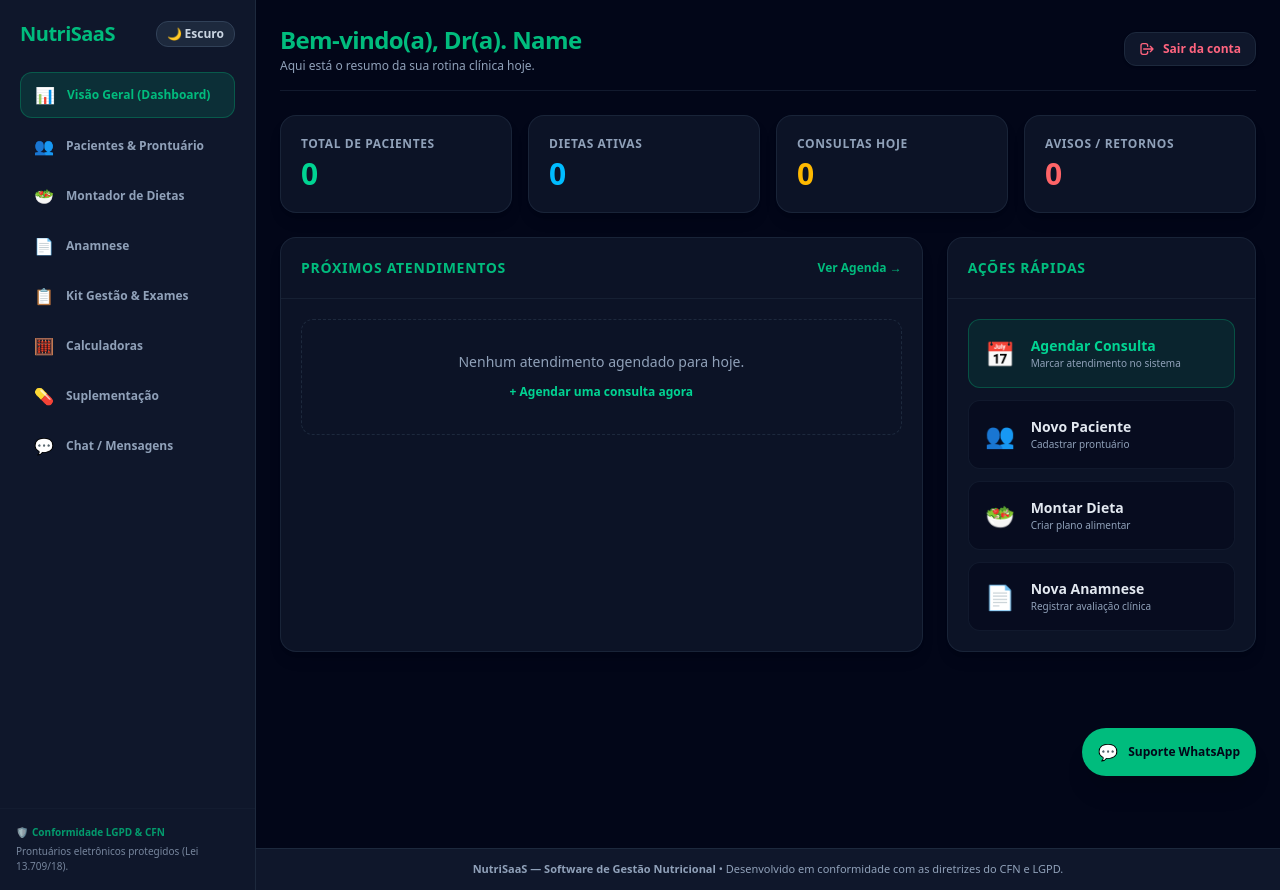
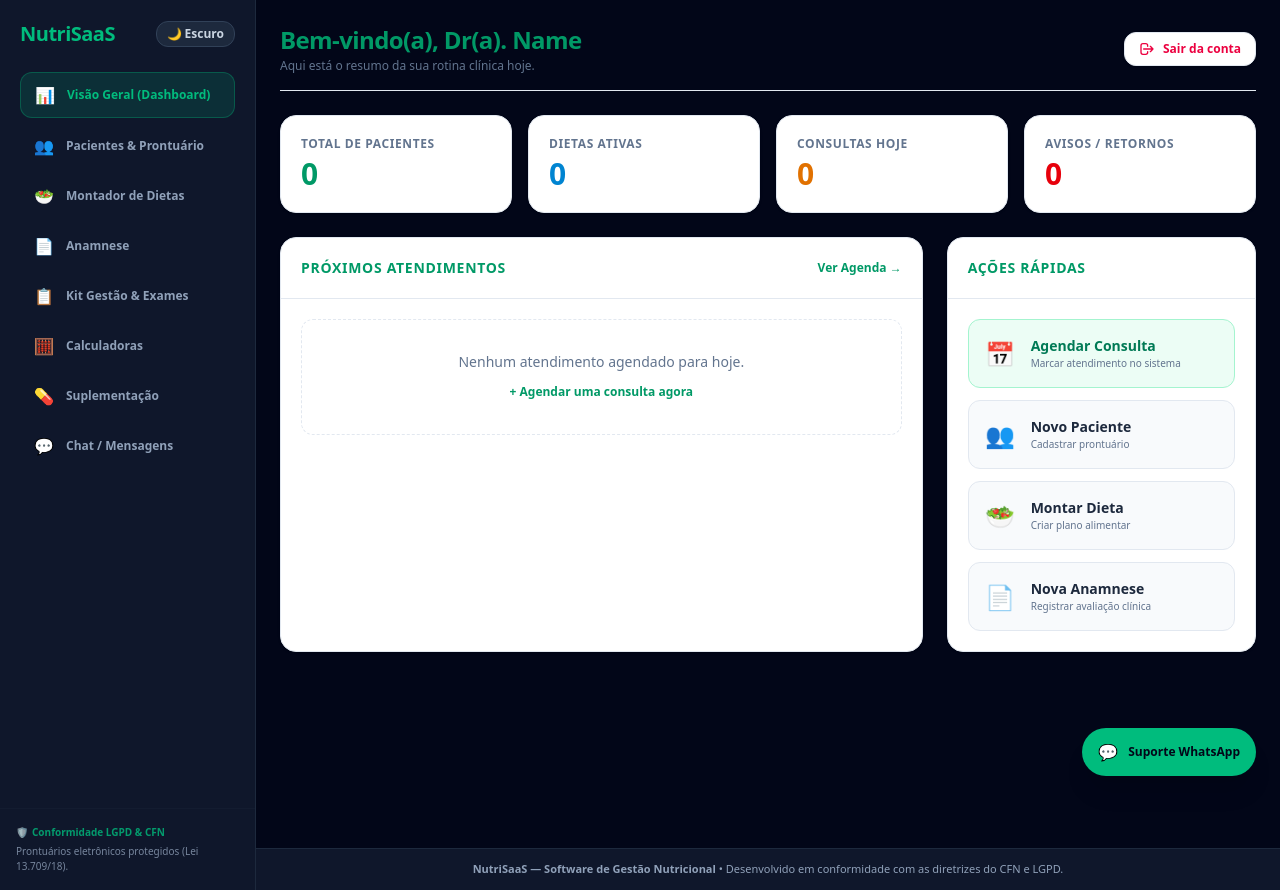
Before and after one commit to webdesignermarlon-code/nutrisaas, a Next.js app: page /dashboard in a window 1280 px wide. Both pictures are taken after typing "name@example.com", "Sample123" into the empty fields and a click on the button "Entrar no Sistema". Built offline with nearby package versions, Linux system fonts and the light colour scheme.

Commit message:
Corrige alternancia dinamica de temas claro e escuro no dashboard

```diff
--- a/app/dashboard/page.tsx
+++ b/app/dashboard/page.tsx
@@ -108,17 +108,17 @@ export default function DashboardPage() {
       <div className="space-y-6 animate-in fade-in duration-500 relative min-h-screen pb-16">
 
         {/* Cabeçalho */}
-        <div className="flex items-center justify-between border-b border-slate-800/60 pb-4">
+        <div className="flex items-center justify-between border-b border-slate-200 dark:border-slate-800/60 pb-4">
           <div>
-            <h1 className="text-2xl font-bold text-emerald-500 tracking-tight">
+            <h1 className="text-2xl font-bold text-emerald-600 dark:text-emerald-500 tracking-tight">
               Bem-vindo(a), Dr(a). {nomeUsuario}
             </h1>
-            <p className="text-xs text-slate-400 mt-0.5">Aqui está o resumo da sua rotina clínica hoje.</p>
+            <p className="text-xs text-slate-500 dark:text-slate-400 mt-0.5">Aqui está o resumo da sua rotina clínica hoje.</p>
           </div>
 
           <button
             onClick={handleLogout}
-            className="flex items-center gap-2 px-3.5 py-2 rounded-xl bg-slate-900 border border-slate-800 text-xs font-semibold text-rose-400 hover:bg-rose-500/10 hover:border-rose-500/30 transition-all shadow-sm"
+            className="flex items-center gap-2 px-3.5 py-2 rounded-xl bg-white dark:bg-slate-900 border border-slate-200 dark:border-slate-800 text-xs font-semibold text-rose-600 dark:text-rose-400 hover:bg-rose-50 dark:hover:bg-rose-500/10 hover:border-rose-300 dark:hover:border-rose-500/30 transition-all shadow-sm"
             title="Encerrar sessão"
           >
             <svg className="w-4 h-4" fill="none" stroke="currentColor" viewBox="0 0 24 24">
@@ -130,63 +130,63 @@ export default function DashboardPage() {
 
         {/* Cards de Métricas */}
         <div className="grid grid-cols-1 sm:grid-cols-2 lg:grid-cols-4 gap-4">
-          <div className="p-5 rounded-2xl border border-slate-800/80 bg-slate-900/80 shadow-lg flex flex-col gap-1 hover:border-emerald-500/30 transition-colors">
-            <span className="text-xs font-bold text-slate-400 uppercase tracking-wider">Total de Pacientes</span>
-            <span className="text-3xl font-extrabold text-emerald-400">0</span>
+          <div className="p-5 rounded-2xl border border-slate-200 dark:border-slate-800/80 bg-white dark:bg-slate-900/80 shadow-sm dark:shadow-lg flex flex-col gap-1 hover:border-emerald-500/40 transition-colors">
+            <span className="text-xs font-bold text-slate-500 dark:text-slate-400 uppercase tracking-wider">Total de Pacientes</span>
+            <span className="text-3xl font-extrabold text-emerald-600 dark:text-emerald-400">0</span>
           </div>
-          <div className="p-5 rounded-2xl border border-slate-800/80 bg-slate-900/80 shadow-lg flex flex-col gap-1 hover:border-sky-500/30 transition-colors">
-            <span className="text-xs font-bold text-slate-400 uppercase tracking-wider">Dietas Ativas</span>
-            <span className="text-3xl font-extrabold text-sky-400">0</span>
+          <div className="p-5 rounded-2xl border border-slate-200 dark:border-slate-800/80 bg-white dark:bg-slate-900/80 shadow-sm dark:shadow-lg flex flex-col gap-1 hover:border-sky-500/40 transition-colors">
+            <span className="text-xs font-bold text-slate-500 dark:text-slate-400 uppercase tracking-wider">Dietas Ativas</span>
+            <span className="text-3xl font-extrabold text-sky-600 dark:text-sky-400">0</span>
           </div>
-          <div className="p-5 rounded-2xl border border-slate-800/80 bg-slate-900/80 shadow-lg flex flex-col gap-1 hover:border-amber-500/30 transition-colors">
-            <span className="text-xs font-bold text-slate-400 uppercase tracking-wider">Consultas Hoje</span>
-            <span className="text-3xl font-extrabold text-amber-400">{atendimentos.length}</span>
+          <div className="p-5 rounded-2xl border border-slate-200 dark:border-slate-800/80 bg-white dark:bg-slate-900/80 shadow-sm dark:shadow-lg flex flex-col gap-1 hover:border-amber-500/40 transition-colors">
+            <span className="text-xs font-bold text-slate-500 dark:text-slate-400 uppercase tracking-wider">Consultas Hoje</span>
+            <span className="text-3xl font-extrabold text-amber-600 dark:text-amber-400">{atendimentos.length}</span>
           </div>
-          <div className="p-5 rounded-2xl border border-slate-800/80 bg-slate-900/80 shadow-lg flex flex-col gap-1 hover:border-red-500/30 transition-colors">
-            <span className="text-xs font-bold text-slate-400 uppercase tracking-wider">Avisos / Retornos</span>
-            <span className="text-3xl font-extrabold text-red-400">0</span>
+          <div className="p-5 rounded-2xl border border-slate-200 dark:border-slate-800/80 bg-white dark:bg-slate-900/80 shadow-sm dark:shadow-lg flex flex-col gap-1 hover:border-red-500/40 transition-colors">
+            <span className="text-xs font-bold text-slate-500 dark:text-slate-400 uppercase tracking-wider">Avisos / Retornos</span>
+            <span className="text-3xl font-extrabold text-red-600 dark:text-red-400">0</span>
           </div>
         </div>
 
         {/* Área Inferior */}
         <div className="grid grid-cols-1 lg:grid-cols-3 gap-6">
-          <div className="lg:col-span-2 rounded-2xl border border-slate-800/80 bg-slate-900/80 shadow-lg overflow-hidden flex flex-col">
-            <div className="p-5 border-b border-slate-800/60 flex justify-between items-center">
-              <h2 className="text-sm font-bold uppercase text-emerald-500 tracking-wider">Próximos Atendimentos</h2>
-              <button className="text-xs font-bold text-emerald-500 hover:text-emerald-400 transition-colors">Ver Agenda &rarr;</button>
+          <div className="lg:col-span-2 rounded-2xl border border-slate-200 dark:border-slate-800/80 bg-white dark:bg-slate-900/80 shadow-sm dark:shadow-lg overflow-hidden flex flex-col">
+            <div className="p-5 border-b border-slate-200 dark:border-slate-800/60 flex justify-between items-center">
+              <h2 className="text-sm font-bold uppercase text-emerald-600 dark:text-emerald-500 tracking-wider">Próximos Atendimentos</h2>
+              <button className="text-xs font-bold text-emerald-600 dark:text-emerald-500 hover:text-emerald-400 transition-colors">Ver Agenda &rarr;</button>
             </div>
 
             <div className="p-5 space-y-3 flex-1">
               {atendimentos.length === 0 ? (
-                <div className="p-8 text-center border border-dashed border-slate-800 rounded-xl">
-                  <p className="text-sm text-slate-400">Nenhum atendimento agendado para hoje.</p>
+                <div className="p-8 text-center border border-dashed border-slate-200 dark:border-slate-800 rounded-xl">
+                  <p className="text-sm text-slate-500 dark:text-slate-400">Nenhum atendimento agendado para hoje.</p>
                   <button
                     onClick={() => setModalAgendarAberto(true)}
-                    className="mt-3 text-xs text-emerald-400 hover:underline font-semibold"
+                    className="mt-3 text-xs text-emerald-600 dark:text-emerald-400 hover:underline font-semibold"
                   >
                     + Agendar uma consulta agora
                   </button>
                 </div>
               ) : (
                 atendimentos.map((paciente) => (
-                  <div key={paciente.id} className="flex items-center justify-between p-4 rounded-xl bg-slate-950/50 border border-slate-800/50 hover:border-emerald-500/30 transition-all shadow-sm">
+                  <div key={paciente.id} className="flex items-center justify-between p-4 rounded-xl bg-slate-50 dark:bg-slate-950/50 border border-slate-200 dark:border-slate-800/50 hover:border-emerald-500/30 transition-all shadow-sm">
                     <div className="flex items-center gap-4">
-                      <div className="w-10 h-10 rounded-full bg-emerald-500/10 flex items-center justify-center text-emerald-500 font-bold text-lg border border-emerald-500/20">
+                      <div className="w-10 h-10 rounded-full bg-emerald-500/10 flex items-center justify-center text-emerald-600 dark:text-emerald-500 font-bold text-lg border border-emerald-500/20">
                         {paciente.nome.charAt(0).toUpperCase()}
                       </div>
                       <div>
-                        <p className="text-sm font-bold text-slate-200">{paciente.nome}</p>
-                        <p className="text-[11px] text-slate-400">{paciente.tipo}</p>
+                        <p className="text-sm font-bold text-slate-800 dark:text-slate-200">{paciente.nome}</p>
+                        <p className="text-[11px] text-slate-500 dark:text-slate-400">{paciente.tipo}</p>
                       </div>
                     </div>
 
                     <div className="flex items-center gap-3">
-                      <span className="text-xs font-bold text-emerald-400 bg-emerald-400/10 px-3 py-1.5 rounded-lg border border-emerald-400/20">
+                      <span className="text-xs font-bold text-emerald-600 dark:text-emerald-400 bg-emerald-50 dark:bg-emerald-400/10 px-3 py-1.5 rounded-lg border border-emerald-200 dark:border-emerald-400/20">
                         {paciente.hora}
                       </span>
                       <button
                         onClick={() => handleCancelarConsulta(paciente.id)}
-                        className="text-xs text-red-400/80 hover:text-red-400 hover:bg-red-500/10 px-2.5 py-1.5 rounded-lg transition-colors border border-transparent hover:border-red-500/20"
+                        className="text-xs text-red-500 hover:text-red-600 dark:text-red-400/80 dark:hover:text-red-400 hover:bg-red-50 dark:hover:bg-red-500/10 px-2.5 py-1.5 rounded-lg transition-colors border border-transparent hover:border-red-200 dark:hover:border-red-500/20"
                         title="Cancelar consulta"
                       >
                         Cancelar
@@ -198,44 +198,44 @@ export default function DashboardPage() {
             </div>
           </div>
 
-          <div className="rounded-2xl border border-slate-800/80 bg-slate-900/80 shadow-lg flex flex-col">
-            <div className="p-5 border-b border-slate-800/60">
-              <h2 className="text-sm font-bold uppercase text-emerald-500 tracking-wider">Ações Rápidas</h2>
+          <div className="rounded-2xl border border-slate-200 dark:border-slate-800/80 bg-white dark:bg-slate-900/80 shadow-sm dark:shadow-lg flex flex-col">
+            <div className="p-5 border-b border-slate-200 dark:border-slate-800/60">
+              <h2 className="text-sm font-bold uppercase text-emerald-600 dark:text-emerald-500 tracking-wider">Ações Rápidas</h2>
             </div>
 
             <div className="p-5 flex flex-col gap-3">
               <button
                 onClick={() => setModalAgendarAberto(true)}
-                className="w-full text-left p-4 rounded-xl bg-emerald-500/10 border border-emerald-500/30 hover:border-emerald-500 hover:bg-emerald-500/20 transition-all flex items-center gap-4 group"
+                className="w-full text-left p-4 rounded-xl bg-emerald-50 dark:bg-emerald-500/10 border border-emerald-200 dark:border-emerald-500/30 hover:border-emerald-500 hover:bg-emerald-100 dark:hover:bg-emerald-500/20 transition-all flex items-center gap-4 group"
               >
                 <span className="text-2xl group-hover:scale-110 transition-transform">📅</span>
                 <div>
-                  <p className="text-sm font-bold text-emerald-400">Agendar Consulta</p>
-                  <p className="text-[10px] text-slate-400">Marcar atendimento no sistema</p>
+                  <p className="text-sm font-bold text-emerald-700 dark:text-emerald-400">Agendar Consulta</p>
+                  <p className="text-[10px] text-slate-500 dark:text-slate-400">Marcar atendimento no sistema</p>
                 </div>
               </button>
 
-              <Link href="/dashboard/pacientes" className="w-full text-left p-4 rounded-xl bg-slate-950/50 border border-slate-800/50 hover:border-emerald-500/50 hover:bg-emerald-500/5 transition-all flex items-center gap-4 group">
+              <Link href="/dashboard/pacientes" className="w-full text-left p-4 rounded-xl bg-slate-50 dark:bg-slate-950/50 border border-slate-200 dark:border-slate-800/50 hover:border-emerald-500/50 hover:bg-emerald-50/50 dark:hover:bg-emerald-500/5 transition-all flex items-center gap-4 group">
                 <span className="text-2xl group-hover:scale-110 transition-transform">👥</span>
                 <div>
-                  <p className="text-sm font-bold text-slate-200">Novo Paciente</p>
-                  <p className="text-[10px] text-slate-400">Cadastrar prontuário</p>
+                  <p className="text-sm font-bold text-slate-800 dark:text-slate-200">Novo Paciente</p>
+                  <p className="text-[10px] text-slate-500 dark:text-slate-400">Cadastrar prontuário</p>
                 </div>
               </Link>
 
-              <Link href="/dashboard/dietas" className="w-full text-left p-4 rounded-xl bg-slate-950/50 border border-slate-800/50 hover:border-sky-500/50 hover:bg-sky-500/5 transition-all flex items-center gap-4 group">
+              <Link href="/dashboard/dietas" className="w-full text-left p-4 rounded-xl bg-slate-50 dark:bg-slate-950/50 border border-slate-200 dark:border-slate-800/50 hover:border-sky-500/50 hover:bg-sky-50/50 dark:hover:bg-sky-500/5 transition-all flex items-center gap-4 group">
                 <span className="text-2xl group-hover:scale-110 transition-transform">🥗</span>
                 <div>
-                  <p className="text-sm font-bold text-slate-200">Montar Dieta</p>
-                  <p className="text-[10px] text-slate-400">Criar plano alimentar</p>
+                  <p className="text-sm font-bold text-slate-800 dark:text-slate-200">Montar Dieta</p>
+                  <p className="text-[10px] text-slate-500 dark:text-slate-400">Criar plano alimentar</p>
                 </div>
               </Link>
 
-              <Link href="/dashboard/anamnese" className="w-full text-left p-4 rounded-xl bg-slate-950/50 border border-slate-800/50 hover:border-amber-500/50 hover:bg-amber-500/5 transition-all flex items-center gap-4 group">
+              <Link href="/dashboard/anamnese" className="w-full text-left p-4 rounded-xl bg-slate-50 dark:bg-slate-950/50 border border-slate-200 dark:border-slate-800/50 hover:border-amber-500/50 hover:bg-amber-50/50 dark:hover:bg-amber-500/5 transition-all flex items-center gap-4 group">
                 <span className="text-2xl group-hover:scale-110 transition-transform">📄</span>
                 <div>
-                  <p className="text-sm font-bold text-slate-200">Nova Anamnese</p>
-                  <p className="text-[10px] text-slate-400">Registrar avaliação clínica</p>
+                  <p className="text-sm font-bold text-slate-800 dark:text-slate-200">Nova Anamnese</p>
+                  <p className="text-[10px] text-slate-500 dark:text-slate-400">Registrar avaliação clínica</p>
                 </div>
               </Link>
             </div>
@@ -244,32 +244,32 @@ export default function DashboardPage() {
 
         {/* Modal Agendar Consulta */}
         {modalAgendarAberto && (
-          <div className="fixed inset-0 bg-slate-950/80 backdrop-blur-sm z-50 flex items-center justify-center p-4">
-            <div className="w-full max-w-md rounded-2xl border border-slate-800 bg-slate-900 p-6 shadow-2xl space-y-4">
-              <div className="flex justify-between items-center border-b border-slate-800 pb-3">
-                <h3 className="text-lg font-bold text-emerald-500">Agendar Consulta</h3>
-                <button onClick={() => setModalAgendarAberto(false)} className="text-slate-400 hover:text-white">✕</button>
+          <div className="fixed inset-0 bg-slate-950/60 backdrop-blur-sm z-50 flex items-center justify-center p-4">
+            <div className="w-full max-w-md rounded-2xl border border-slate-200 dark:border-slate-800 bg-white dark:bg-slate-900 p-6 shadow-2xl space-y-4">
+              <div className="flex justify-between items-center border-b border-slate-200 dark:border-slate-800 pb-3">
+                <h3 className="text-lg font-bold text-emerald-600 dark:text-emerald-500">Agendar Consulta</h3>
+                <button onClick={() => setModalAgendarAberto(false)} className="text-slate-400 hover:text-slate-600 dark:hover:text-white">✕</button>
               </div>
 
               <form onSubmit={handleAgendarConsulta} className="space-y-4">
                 <div>
-                  <label className="block text-xs text-slate-400 mb-1">Nome do Paciente</label>
+                  <label className="block text-xs text-slate-500 dark:text-slate-400 mb-1">Nome do Paciente</label>
                   <input
                     type="text"
                     required
                     placeholder="Ex: Maria Silva"
                     value={novoNome}
                     onChange={(e) => setNovoNome(e.target.value)}
-                    className="w-full rounded-xl border border-slate-800 bg-slate-950 p-3 text-sm text-white focus:border-emerald-500 focus:outline-none"
+                    className="w-full rounded-xl border border-slate-200 dark:border-slate-800 bg-slate-50 dark:bg-slate-950 p-3 text-sm text-slate-900 dark:text-white focus:border-emerald-500 focus:outline-none"
                   />
                 </div>
 
                 <div>
-                  <label className="block text-xs text-slate-400 mb-1">Tipo de Consulta</label>
+                  <label className="block text-xs text-slate-500 dark:text-slate-400 mb-1">Tipo de Consulta</label>
                   <select
                     value={novoTipo}
                     onChange={(e) => setNovoTipo(e.target.value)}
-                    className="w-full rounded-xl border border-slate-800 bg-slate-950 p-3 text-sm text-white focus:border-emerald-500 focus:outline-none"
+                    className="w-full rounded-xl border border-slate-200 dark:border-slate-800 bg-slate-50 dark:bg-slate-950 p-3 text-sm text-slate-900 dark:text-white focus:border-emerald-500 focus:outline-none"
                   >
                     <option value="Primeira Consulta">Primeira Consulta</option>
                     <option value="Retorno">Retorno</option>
@@ -279,21 +279,21 @@ export default function DashboardPage() {
 
                 <div className="grid grid-cols-2 gap-3">
                   <div>
-                    <label className="block text-xs text-slate-400 mb-1">Data</label>
+                    <label className="block text-xs text-slate-500 dark:text-slate-400 mb-1">Data</label>
                     <input
                       type="date"
                       value={novaData}
                       onChange={(e) => setNovaData(e.target.value)}
-                      className="w-full rounded-xl border border-slate-800 bg-slate-950 p-3 text-sm text-white focus:border-emerald-500 focus:outline-none"
+                      className="w-full rounded-xl border border-slate-200 dark:border-slate-800 bg-slate-50 dark:bg-slate-950 p-3 text-sm text-slate-900 dark:text-white focus:border-emerald-500 focus:outline-none"
                     />
                   </div>
                   <div>
-                    <label className="block text-xs text-slate-400 mb-1">Horário</label>
+                    <label className="block text-xs text-slate-500 dark:text-slate-400 mb-1">Horário</label>
                     <input
                       type="time"
                       value={novoHorario}
                       onChange={(e) => setNovoHorario(e.target.value)}
-                      className="w-full rounded-xl border border-slate-800 bg-slate-950 p-3 text-sm text-white focus:border-emerald-500 focus:outline-none"
+                      className="w-full rounded-xl border border-slate-200 dark:border-slate-800 bg-slate-50 dark:bg-slate-950 p-3 text-sm text-slate-900 dark:text-white focus:border-emerald-500 focus:outline-none"
                     />
                   </div>
                 </div>
@@ -302,7 +302,7 @@ export default function DashboardPage() {
                   <button
                     type="button"
                     onClick={() => setModalAgendarAberto(false)}
-                    className="w-1/2 py-3 rounded-xl border border-slate-800 text-xs font-bold text-slate-300 hover:bg-slate-800"
+                    className="w-1/2 py-3 rounded-xl border border-slate-200 dark:border-slate-800 text-xs font-bold text-slate-600 dark:text-slate-300 hover:bg-slate-100 dark:hover:bg-slate-800"
                   >
                     Cancelar
                   </button>
@@ -336,29 +336,29 @@ export default function DashboardPage() {
   // === SE NÃO ESTIVER LOGADO ===
   return (
     <div className="flex items-center justify-center min-h-[75vh]">
-      <div className="w-full max-w-md rounded-2xl border border-slate-800/80 bg-slate-900/80 p-8 shadow-2xl backdrop-blur-sm">
+      <div className="w-full max-w-md rounded-2xl border border-slate-200 dark:border-slate-800/80 bg-white dark:bg-slate-900/80 p-8 shadow-2xl backdrop-blur-sm">
         <div className="text-center mb-8">
           <h1 className="text-3xl font-extrabold text-emerald-500 mb-1 tracking-tight">NutriSaaS</h1>
-          <p className="text-xs text-slate-400">Acesse o seu painel de gestão nutricional</p>
+          <p className="text-xs text-slate-500 dark:text-slate-400">Acesse o seu painel de gestão nutricional</p>
         </div>
 
         <form onSubmit={handleLogin} className="space-y-5">
           <div>
-            <label className="mb-1.5 block text-xs text-slate-400">E-mail Profissional</label>
+            <label className="mb-1.5 block text-xs text-slate-500 dark:text-slate-400">E-mail Profissional</label>
             <input
               type="email"
               required
               placeholder="seuemail@consultorio.com"
               value={email}
               onChange={(e) => setEmail(e.target.value)}
-              className="w-full rounded-xl border border-slate-800 bg-slate-950 p-3 text-sm text-white placeholder:text-slate-600 focus:border-emerald-500 focus:outline-none transition-colors"
+              className="w-full rounded-xl border border-slate-200 dark:border-slate-800 bg-slate-50 dark:bg-slate-950 p-3 text-sm text-slate-900 dark:text-white placeholder:text-slate-400 dark:placeholder:text-slate-600 focus:border-emerald-500 focus:outline-none transition-colors"
             />
           </div>
 
           <div>
             <div className="mb-1.5 flex items-center justify-between">
-              <label className="block text-xs text-slate-400">Senha de Acesso</label>
-              <Link href="/esqueci-senha" className="text-[11px] font-semibold text-emerald-500 hover:text-emerald-400 transition-colors">
+              <label className="block text-xs text-slate-500 dark:text-slate-400">Senha de Acesso</label>
+              <Link href="/esqueci-senha" className="text-[11px] font-semibold text-emerald-600 dark:text-emerald-500 hover:text-emerald-400 transition-colors">
                 Esqueci a senha
               </Link>
             </div>
@@ -368,7 +368,7 @@ export default function DashboardPage() {
               placeholder="••••••••"
               value={senha}
               onChange={(e) => setSenha(e.target.value)}
-              className="w-full rounded-xl border border-slate-800 bg-slate-950 p-3 text-sm text-white focus:border-emerald-500 focus:outline-none transition-colors"
+              className="w-full rounded-xl border border-slate-200 dark:border-slate-800 bg-slate-50 dark:bg-slate-950 p-3 text-sm text-slate-900 dark:text-white focus:border-emerald-500 focus:outline-none transition-colors"
             />
           </div>
 
@@ -378,9 +378,9 @@ export default function DashboardPage() {
               id="manter"
               checked={manterConectado}
               onChange={(e) => setManterConectado(e.target.checked)}
-              className="h-4 w-4 rounded border-slate-700 bg-slate-900 text-emerald-500 focus:ring-emerald-500 focus:ring-offset-slate-950"
+              className="h-4 w-4 rounded border-slate-300 dark:border-slate-700 bg-white dark:bg-slate-900 text-emerald-500 focus:ring-emerald-500"
             />
-            <label htmlFor="manter" className="text-xs text-slate-400 cursor-pointer">
+            <label htmlFor="manter" className="text-xs text-slate-500 dark:text-slate-400 cursor-pointer">
               Manter conectado neste dispositivo
             </label>
           </div>
@@ -393,7 +393,7 @@ export default function DashboardPage() {
           </button>
 
           <div className="text-center pt-5 mt-2">
-            <Link href="/cadastro" className="text-[11px] font-semibold text-emerald-500 hover:text-emerald-400 transition-colors">
+            <Link href="/cadastro" className="text-[11px] font-semibold text-emerald-600 dark:text-emerald-500 hover:text-emerald-400 transition-colors">
               Não tem conta? Cadastre seu consultório
             </Link>
           </div>
--- a/tailwind.config.ts
+++ b/tailwind.config.ts
@@ -1,6 +1,7 @@
 import type { Config } from 'tailwindcss'
 
 const config: Config = {
+  darkMode: 'class', // <--- ESSENCIAL PARA O BOTÃO FUNCIONAR
   content: [
     './pages/**/*.{js,ts,jsx,tsx,mdx}',
     './components/**/*.{js,ts,jsx,tsx,mdx}',
@@ -11,4 +12,5 @@ const config: Config = {
   },
   plugins: [],
 }
+
 export default config
```
